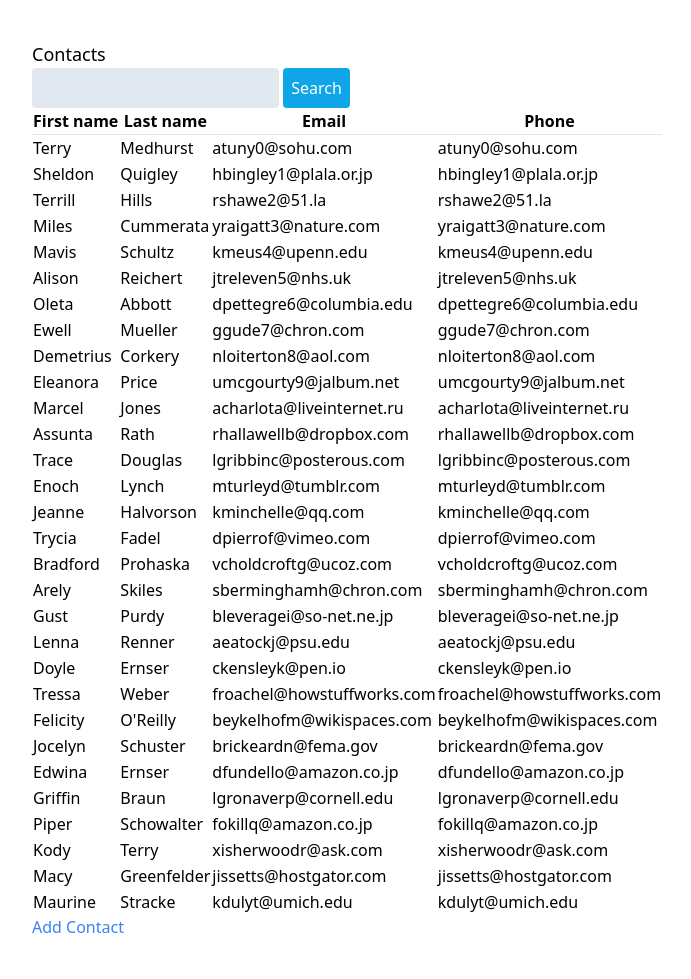
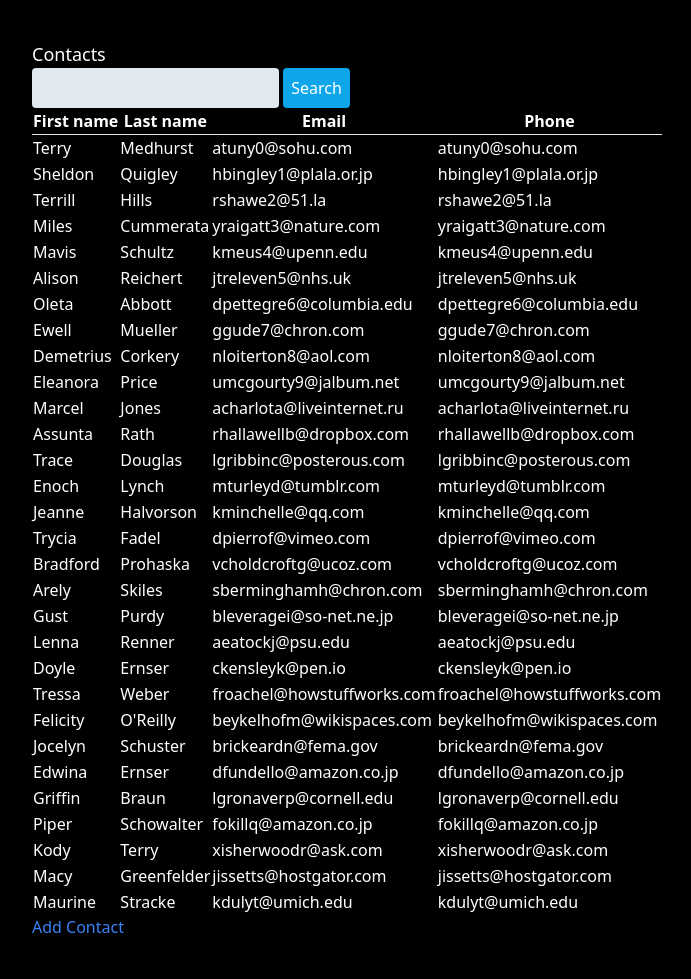
Before and after one commit to jsubroto/htmx-flask-contacts, a Flask app: page /contacts in a window 1280 px wide. Shown: the whole page, without its empty margins (8-699 px from the left). Run offline with Flask 3, Linux system fonts and the light colour scheme; some libraries are stand-ins or nearby versions.

Commit message:
Change to dark mode

```diff
--- a/templates/layout.html
+++ b/templates/layout.html
@@ -6,7 +6,7 @@
 		<meta name="viewport" content="width=device-width, initial-scale=1">
 		<script src="https://cdn.tailwindcss.com"></script>
 	</head>
-	<body class="m-10">
+	<body class="bg-black text-white m-10">
 		{% block content %}{% endblock %}
 	</body>
 </html>
```
